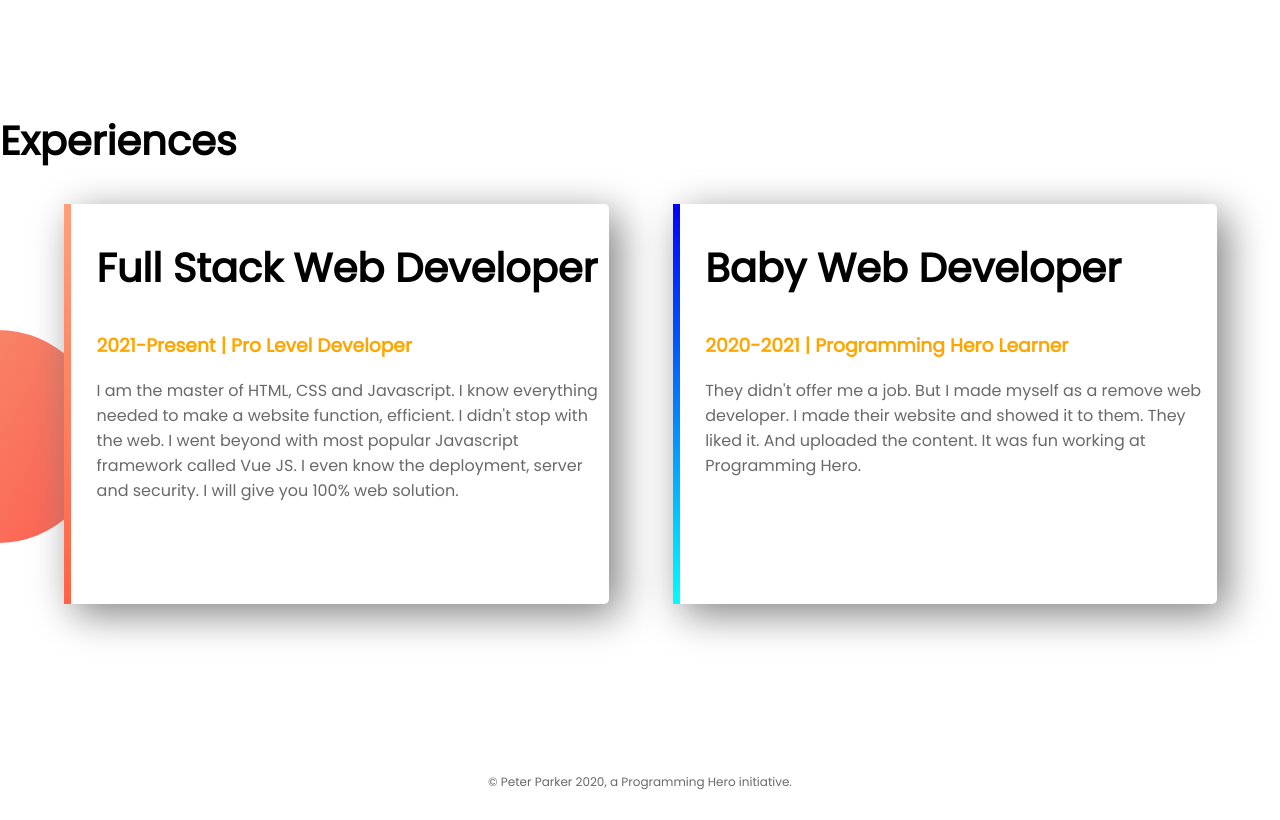
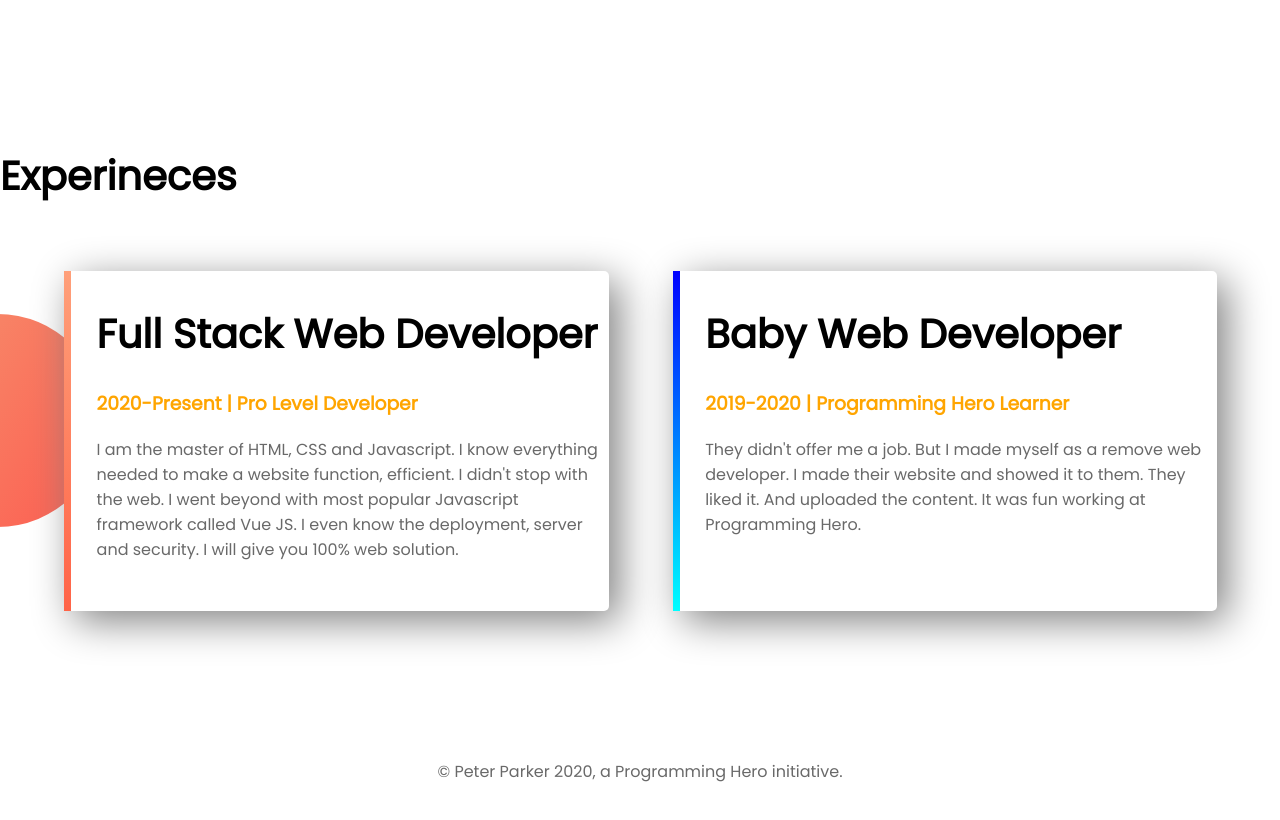
Before and after one commit to Zahid-Official8/module-4, a plain HTML site: page Practice/index.html in a window 1280 px wide. Shown: the part 1222-2042 px from the top of the page. Drawn offline with Linux system fonts and the light colour scheme.

Commit message:
Adding Practice

```diff
--- a/index.html
+++ b/Practice/index.html
@@ -4,55 +4,53 @@
     <meta charset="UTF-8">
     <meta http-equiv="X-UA-Compatible" content="IE=edge">
     <meta name="viewport" content="width=device-width, initial-scale=1.0">
-    <title>Module 4</title>
-
-    <!-- Google Fonts -->
-    <link rel="preconnect" href="https://fonts.googleapis.com">
-    <link rel="preconnect" href="https://fonts.gstatic.com" crossorigin>
-    <link href="https://fonts.googleapis.com/css2?family=Poppins&display=swap" rel="stylesheet">
+    <title>Practice 4</title>
     <!-- Main CSS -->
     <link rel="stylesheet" href="style.css">
-
 </head>
 <body>
-    <section class="top-banner">
+    <section class="header-area">
         <div class="half-width">
-            <h1>Welcome To</h1>
-            <h1><span class="orange-highlight">Peter Parker</span> World</h1>
+            <h1>Welcome To <br> <span class="orange-highlight">Peter Parker</span> World</h1>
             <h3>Build Climber and Train Stopper</h3>
             <p>You might saw me jumping, climbing buildings, and stopping trains. But nobody pays me a dime for that work. That's why I am learning and mastering web development. I will not stop until I become the Web Development Hero.</p>
-            <a href="#" target="_blank" class="link-button">Hire Me</a>
+            <a href="#">Hire Me</a>
         </div>
         <div class="half-width">
             <img src="images/01.png" alt="photo">
         </div>
     </section>
+    <!-- header-area end -->
 
     <section class="dream-area">
         <div class="half-width">
             <img src="images/02.png" alt="photo">
         </div>
-        <div class="half-width">
+        <div class="half-width centering">
             <h2>Dream Big</h2>
             <h3>Become a web developer</h3>
             <p>I already learned the basic HTML and CSS. I can build any simple website. I can even teach my grandma how to make simple website. My goal is to build 3 websites and learn advanced topics.</p>
-            <a href="#" target="_blank" class="link-button">DOWNLOAD RESUME</a>
+            <a href="#">DOWNLOAD RESUME</a>
         </div>
     </section>
+    <!-- dream-area end -->
 
     <section class="experience-area">
-        <h2>Experiences</h2>
+        <div class="section-title">
+            <h2>Experineces</h2>
+        </div>
         <div class="half-width single-experience" id="full-stack">
             <h2>Full Stack Web Developer</h2>
-            <h3 class="orange-highlight">2021-Present | Pro Level Developer</h3>
+            <h3 class="orange-highlight">2020-Present | Pro Level Developer</h3>
             <p>I am the master of HTML, CSS and Javascript. I know everything needed to make a website function, efficient. I didn't stop with the web. I went beyond with most popular Javascript framework called Vue JS. I even know the deployment, server and security. I will give you 100% web solution.</p>
         </div>
-        <div class="half-width single-experience" id="baby-web">
+        <div class="half-width single-experience" id="baby-developer">
             <h2>Baby Web Developer</h2>
-            <h3 class="orange-highlight">2020-2021 | Programming Hero Learner</h3>
+            <h3 class="orange-highlight">2019-2020 | Programming Hero Learner</h3>
             <p>They didn't offer me a job. But I made myself as a remove web developer. I made their website and showed it to them. They liked it. And uploaded the content. It was fun working at Programming Hero.</p>
         </div>
     </section>
+    <!-- experience-area end -->
 
     <footer>
         <p>© Peter Parker 2020, a Programming Hero initiative.</p>
--- /dev/null
+++ b/Practice/style.css
@@ -0,0 +1,93 @@
+@import url('https://fonts.googleapis.com/css2?family=Poppins&display=swap');
+
+body{
+    margin: 0;
+    font-family: 'Poppins', sans-serif;
+}
+section{
+    height: 500px;
+    padding-top: 60px;
+    padding-bottom: 100px;
+}
+h1{
+    font-size: 50px;
+    margin-bottom: 30px;
+}
+h2{
+    font-size: 40px;
+    margin-bottom: 25px;
+}
+p{
+    color: dimgray;
+}
+
+/* header-area */
+.header-area{
+    background-image: url('images/top-banner.png');
+    background-repeat: no-repeat;
+}
+.half-width{
+    width: 40%;
+    float: left;
+    margin-left: 5%;
+    padding-left: 2%;
+}
+.orange-highlight{
+    color: orange;
+}
+.half-width img{
+    width: 100%;
+}
+.half-width p{
+    margin-bottom: 35px;
+}
+.half-width a{
+    color: white;
+    font-weight: bold;
+    padding: 10px 20px;
+    border-radius: 5px;
+    text-decoration: none;
+    background-image: linear-gradient(45deg, lightSalmon, tomato);
+}
+
+/* dream-area */
+.dream-area{
+    background-image: url('images/dream-bg.png');
+    background-repeat: no-repeat;
+    background-position: right;
+}
+.centering{
+    margin-top: 60px;
+}
+
+/* experience-area */
+.experience-area{
+    padding-top: 15px;
+    padding-bottom: 130px;
+    background-image: url('images/exp-bg.png');
+    background-repeat: no-repeat;
+    background-position: left;
+}
+
+.single-experience{
+    height: 68%;
+    margin-top: 40px;
+    border-radius: 5px;
+    background-color: white;
+    box-shadow: 10px 10px 40px gray;
+}
+#full-stack{
+    border-left: 7px solid;
+    border-image: linear-gradient(180deg, lightSalmon, tomato);
+    border-image-slice: 1;
+}
+#baby-developer{
+    border-left: 7px solid;
+    border-image: linear-gradient(180deg, blue, cyan);
+    border-image-slice: 1;
+}
+
+footer p{
+    text-align: center;
+    padding-bottom: 20px;
+}
```
Also changed, not shown: Practice/images/01.png (added), Practice/images/02.png (added), Practice/images/dream-bg.png (added), Practice/images/exp-bg.png (added), Practice/images/top-banner.png (added), Revision Project.txt.
